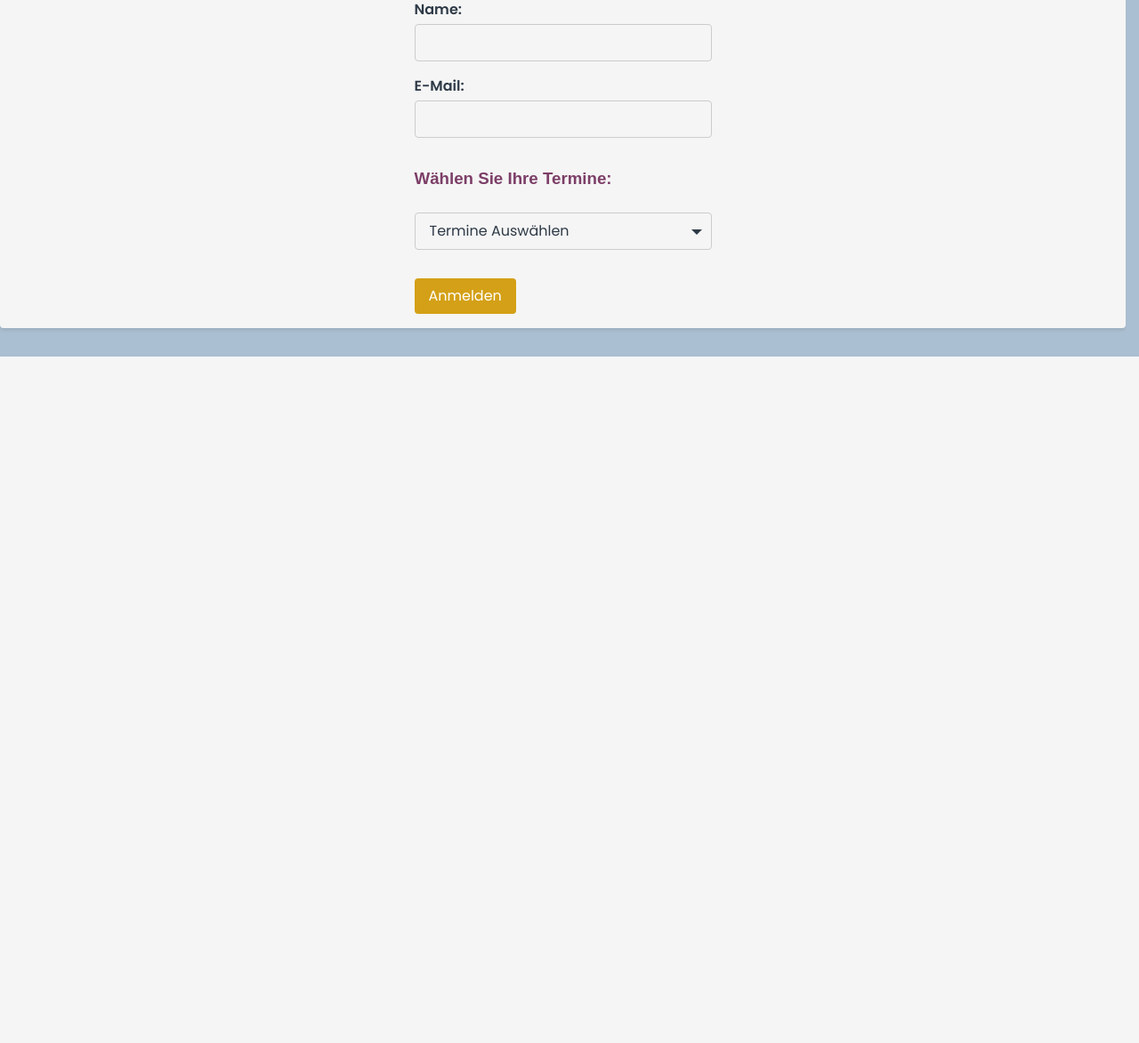
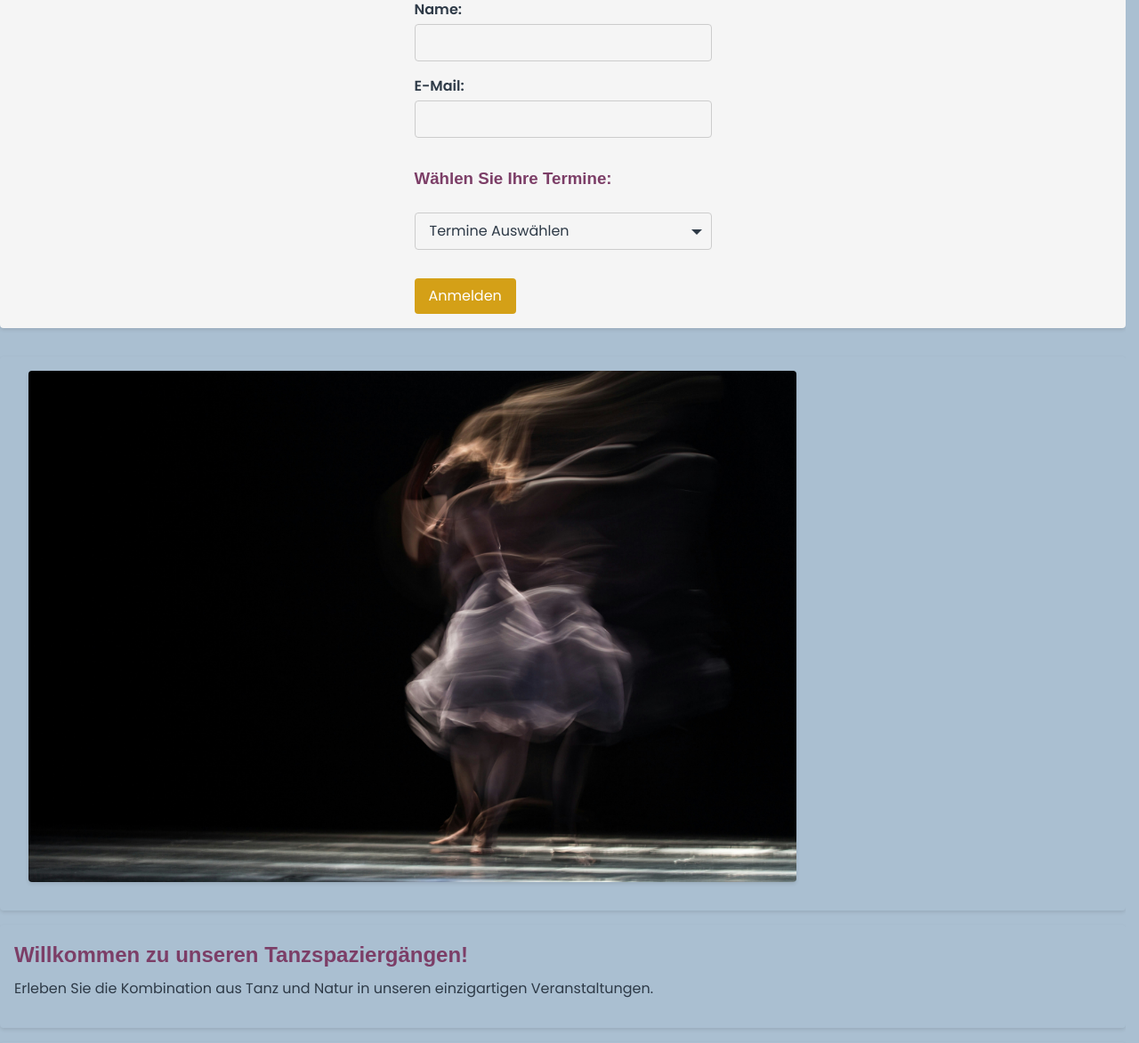
Before and after one commit to jaschaschopfer/Landingpage-Tanzspaziergang, a PHP site: page / in a window 1280 px wide. Shown: the part 437-1610 px from the top of the page at 89% size. Before the commit the page ends 838 px from the top, so only its background shows below. Run offline with PHP 8.4, Linux system fonts and the light colour scheme; some web fonts are replaced.

Commit message:
xzczxc
ccxzc

```diff
--- a/index.html
+++ b/index.html
@@ -66,6 +66,22 @@
             <p>Wir freuen uns, Sie bei unseren Tanzspaziergängen begrüßen zu dürfen.</p>
         </section>
 
+        <section class="pictures-between-text">
+            <img src="assets/images/dance1.jpg" alt="Tanzspaziergang Bild 1" class="right-image">
+        </section>
+
+        <section class="introduction-section">
+            <h2>Willkommen zu unseren Tanzspaziergängen!</h2>
+            <p>Erleben Sie die Kombination aus Tanz und Natur in unseren einzigartigen Veranstaltungen.</p>
+
+        </section>
+
+        <section class="pictures-between-text">
+            <img src="assets/images/dance2.jpg" alt="Tanzspaziergang Bild 2" class="left-image">
+        </section>
+
+
+
     </main>
     <script src="script.js"></script>
 </body>
--- a/styles.css
+++ b/styles.css
@@ -209,7 +209,6 @@ button:hover {
 
 section {
   padding: var(--spacing-base);
-  background-color: var(--color-background-secondary);
   margin-bottom: var(--spacing-base);
   box-shadow: var(--box-shadow-base);
   border-radius: var(--border-radius-base);
@@ -255,6 +254,7 @@ input[type="text"]:focus, input[type="email"]:focus {
 /* Newsletter Section Styles */
 
 section.newsletter-section {
+    background-color: var(--color-background-secondary);
     display: flex;
     flex-direction: column;
     align-items: center;
@@ -405,8 +405,8 @@ section.newsletter-section {
 
 /* END OF NEW DROPDOWN STYLES */
 
+/* End of Newsletter Section Styles */
 
-/* End of Newsletter Section Styles */
 
 /* Thank You Section Styles */
 
@@ -442,3 +442,42 @@ section.newsletter-section.hidden {
     /* Apply transition for the hiding animation */
     transition: opacity 0.6s ease-out, max-height 0.8s ease-out, padding 0.8s ease-out, margin-bottom 0.8s ease-out;
 }
+
+/* End of Thank You Section Styles */
+
+
+/* Pictures Between Text Styles */
+
+section.pictures-between-text-section {
+    padding: var(--spacing-base);
+    background-color: none;
+    margin-bottom: var(--spacing-base);
+    box-shadow: var(--box-shadow-base);
+    border-radius: var(--border-radius-base);
+}
+
+.pictures-between-text {
+    display: flex;
+    margin: var(--spacing-base) 0;
+}
+
+.pictures-between-text img {
+    max-width: 70%;
+    height: auto;
+    border-radius: var(--border-radius-base);
+    box-shadow: var(--box-shadow-base);
+    justify-self: right;
+}
+
+.right-image {
+    margin: 0 0 1rem 1rem;
+    max-width: 50%;
+
+
+}
+
+.left-image {
+    float: left;
+    margin: 0 1rem 1rem 0;
+    max-width: 50%;
+}
```
Also changed, not shown: assets/images/dance1.jpg (added).
